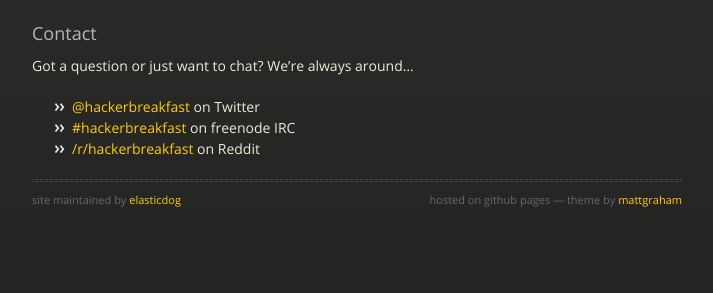
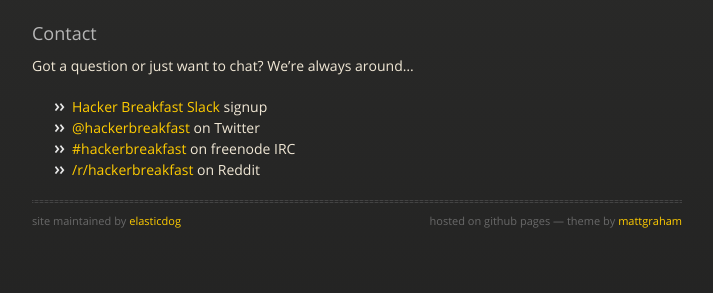
Before and after one commit to elasticdog/hackerbreakfast, a Jekyll site: the page built from index.md, in a window 1280 px wide, cut to the strip 988-1281 px from the top of the page. Shown: the whole strip, without its empty margins (283-996 px from the left). Built offline with Jekyll 4.4.1, drawn with Linux system fonts in a browser that asks for light colours; nearby versions of some CDN libraries; before the commit the page ends 1260 px from its top, so only the background shows below that.

Commit message:
Add link to HB Slack room auto-invite Heroku app

```diff
--- a/index.md
+++ b/index.md
@@ -28,6 +28,7 @@ Hacker Breakfast takes place at [Revel 77 Coffee](http://www.revel77coffee.com/)
 
 Got a question or just want to chat? We're always around...
 
+* [Hacker Breakfast Slack](https://hackerbreakfast-invite.herokuapp.com/) signup
 * [@hackerbreakfast](https://twitter.com/hackerbreakfast) on Twitter
 * [#hackerbreakfast](http://webchat.freenode.net/?channels=%23hackerbreakfast) on freenode IRC
 * [/r/hackerbreakfast](http://www.reddit.com/r/hackerbreakfast) on Reddit
```
